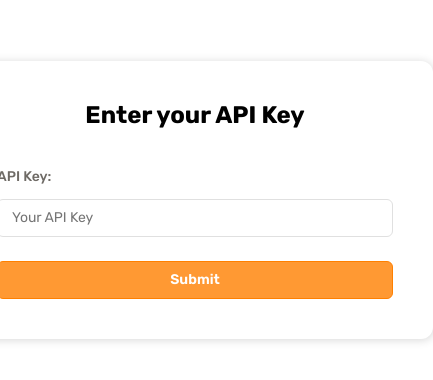
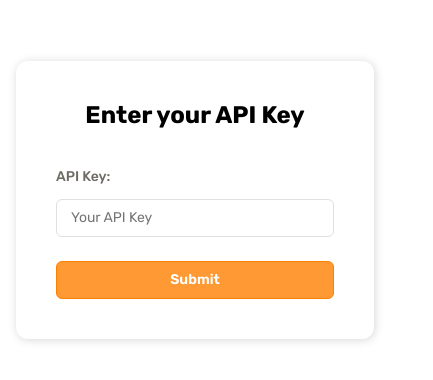
Before and after one commit to supertokens/dashboard, a React app: page /auth in a window 390 px wide. Shown: the part 222-602 px from the top of the page, 433 px wide, since content can reach past the window. Built offline with nearby package versions, Linux system fonts and the light colour scheme.

Commit message:
make api key form responsive

```diff
--- a/src/ui/pages/auth/Auth.css
+++ b/src/ui/pages/auth/Auth.css
@@ -13,7 +13,8 @@
   padding: 40px;
   border-radius: 12px;
   box-shadow: 1px 1px 10px rgba(0, 0, 0, 0.16);
-  width: 476px;
+  max-width: 476px;
+  width: calc(100% - 32px);
 }
 
 .api-key-form-title {
```
